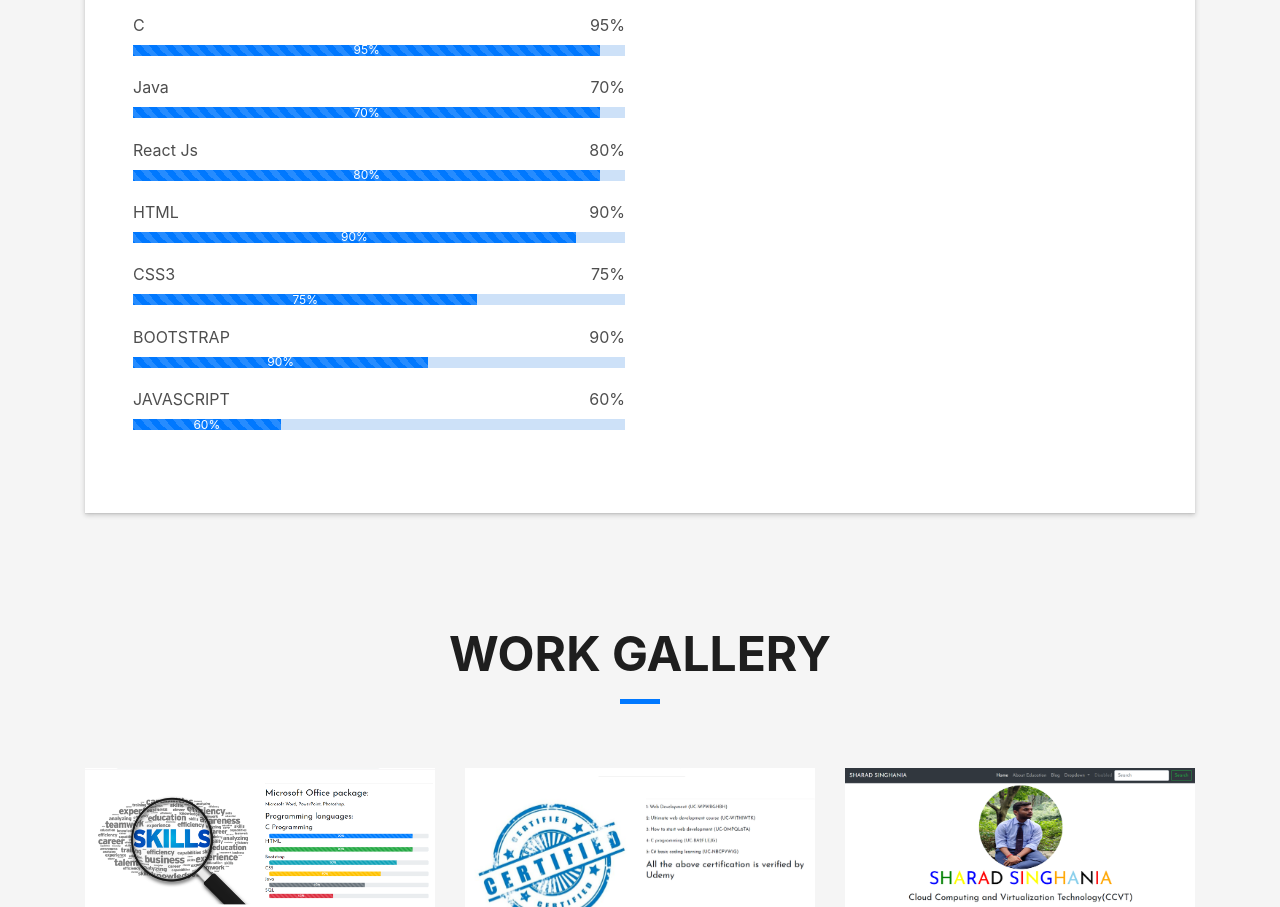
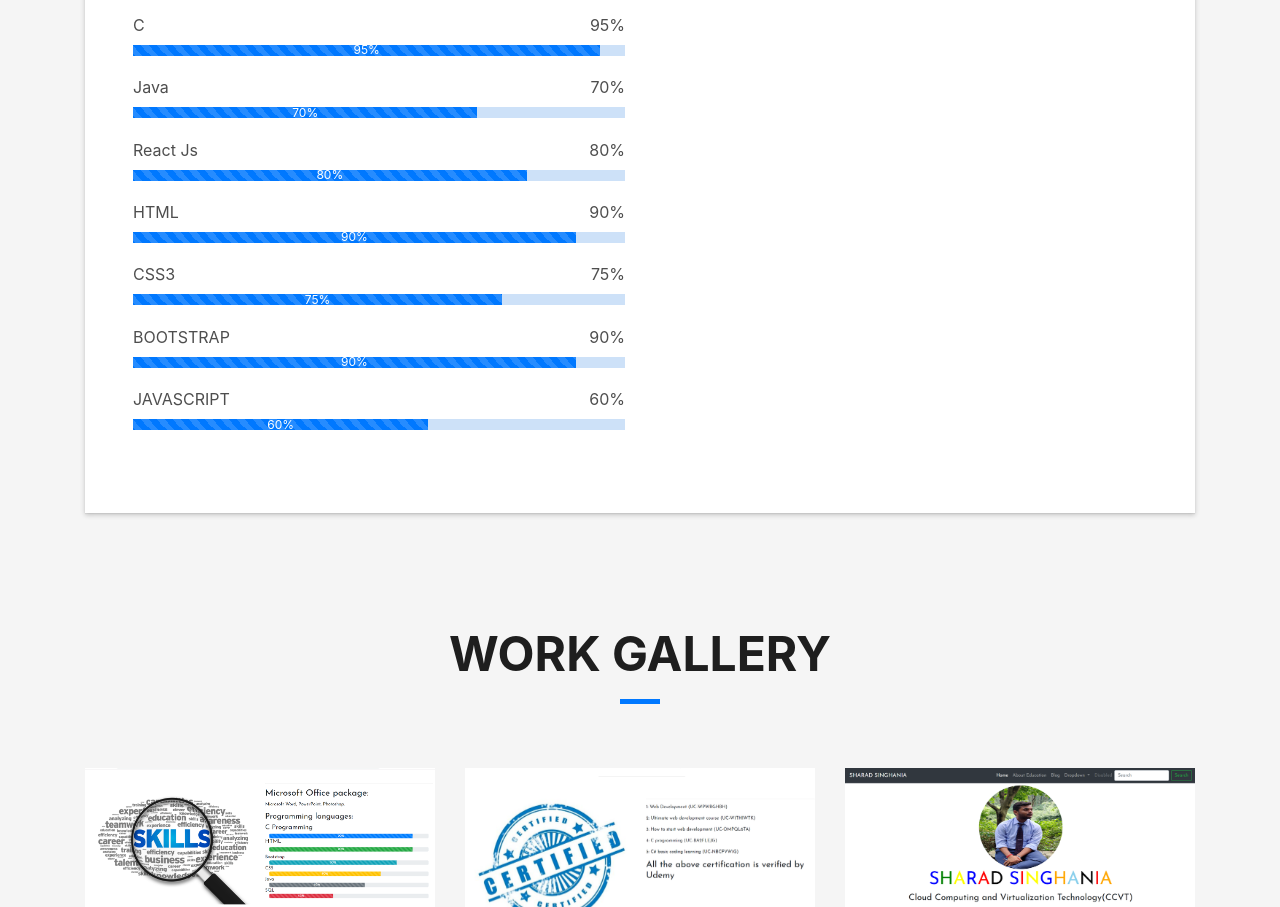
Before and after one commit to sharad-24/portfolio, a plain HTML site: page index.html in a window 1280 px wide. Shown: the part 1224-2131 px from the top of the page. Drawn offline with nearby package versions, Linux system fonts and the light colour scheme; files whose address does not match are found by name.

Commit message:
Update index.html

```diff
--- a/index.html
+++ b/index.html
@@ -115,11 +115,11 @@
                   </div>
                   <span>Java</span> <span class="pull-right">70%</span>
                   <div class="progress">
-                    <div class="progress-bar progress-bar-striped progress-bar-animated" style="width:95%">70%</div>
+                    <div class="progress-bar progress-bar-striped progress-bar-animated" style="width:70%">70%</div>
                   </div>
                   <span>React Js</span> <span class="pull-right">80%</span>
                   <div class="progress">
-                    <div class="progress-bar progress-bar-striped progress-bar-animated" style="width:95%">80%</div>
+                    <div class="progress-bar progress-bar-striped progress-bar-animated" style="width:80%">80%</div>
                   </div>
                    <span>HTML</span> <span class="pull-right">90%</span>
                   <div class="progress">
@@ -127,15 +127,15 @@
                   </div>
                   <span>CSS3</span> <span class="pull-right">75%</span>
                   <div class="progress">
-                    <div class="progress-bar progress-bar-striped progress-bar-animated" style="width:70%">75%</div>
+                    <div class="progress-bar progress-bar-striped progress-bar-animated" style="width:75%">75%</div>
                   </div>
                   <span>BOOTSTRAP</span> <span class="pull-right">90%</span>
                   <div class="progress">
-                    <div class="progress-bar progress-bar-striped progress-bar-animated" style="width:60%">90%</div>
+                    <div class="progress-bar progress-bar-striped progress-bar-animated" style="width:90%">90%</div>
                   </div>
                   <span>JAVASCRIPT</span> <span class="pull-right">60%</span>
                   <div class="progress">
-                    <div class="progress-bar progress-bar-striped progress-bar-animated" style="width:30%">60%</div>
+                    <div class="progress-bar progress-bar-striped progress-bar-animated" style="width:60%">60%</div>
                   </div>
                 </div>
               </div>
```
